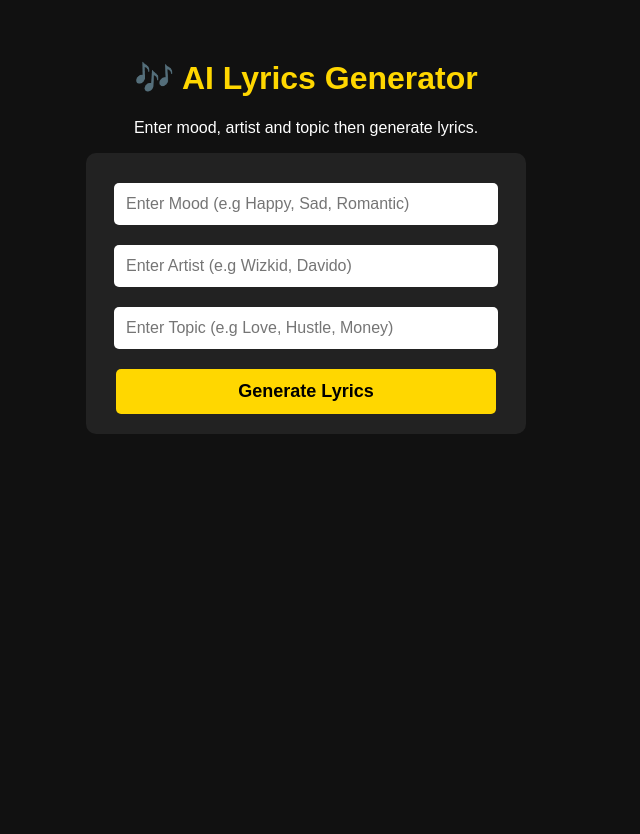
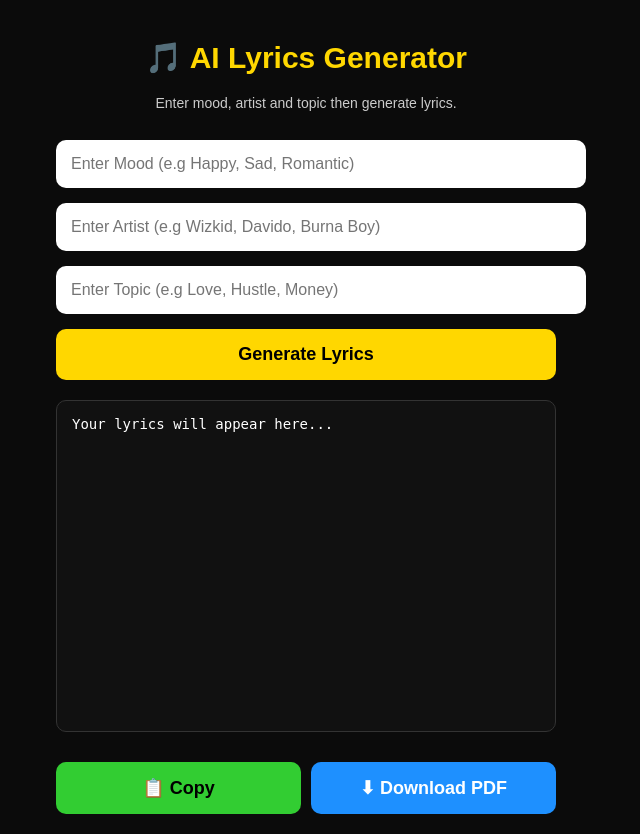
Before and after one commit to connormonday325-sketch/lyrics_generator, a Flask app: page / in a window 1280 px wide. Shown: the whole page, without its empty margins (334-974 px from the left). Before the commit the page ends 434 px from the top, so only its background shows below. Run offline with Flask 3, Linux system fonts and the light colour scheme; some libraries are stand-ins or nearby versions.

Commit message:
Update index.html

```diff
--- a/templates/index.html
+++ b/templates/index.html
@@ -7,141 +7,177 @@
 
   <style>
     body {
+      background: #0b0b0b;
+      color: white;
       font-family: Arial, sans-serif;
-            background: #111;
-            color: white;
-            text-align: center;
-            padding: 30px;
+      margin: 0;
+      padding: 0;
+    }
+
+    .container {
+      max-width: 500px;
+      margin: auto;
+      padding: 20px;
     }
 
     h1 {
+      text-align: center;
       color: gold;
+      font-size: 30px;
     }
 
-        form {
-            background: #222;
-            padding: 20px;
-            border-radius: 10px;
-            max-width: 400px;
-            margin: auto;
+    p {
+      text-align: center;
+      color: #ccc;
+      font-size: 14px;
     }
 
     input {
-            width: 90%;
-            padding: 12px;
-            margin: 10px 0;
+      width: 100%;
+      padding: 15px;
+      margin-top: 15px;
+      border-radius: 10px;
       border: none;
-            border-radius: 5px;
       font-size: 16px;
     }
 
     button {
+      width: 100%;
+      padding: 15px;
+      margin-top: 15px;
+      border-radius: 10px;
+      border: none;
+      font-size: 18px;
+      font-weight: bold;
+      cursor: pointer;
+    }
+
+    #generateBtn {
       background: gold;
       color: black;
-            padding: 12px;
-            border: none;
-            border-radius: 5px;
-            width: 95%;
-            font-size: 18px;
-            cursor: pointer;
-            font-weight: bold;
-            margin-top: 10px;
     }
 
-        button:hover {
-            background: orange;
+    #copyBtn {
+      background: limegreen;
+      color: black;
+    }
+
+    #downloadBtn {
+      background: dodgerblue;
+      color: white;
     }
 
     .lyrics-box {
-            margin-top: 30px;
-            background: #222;
-            padding: 20px;
+      background: #111;
+      margin-top: 20px;
+      padding: 15px;
       border-radius: 10px;
-            max-width: 700px;
-            margin-left: auto;
-            margin-right: auto;
-            text-align: left;
       white-space: pre-wrap;
-            line-height: 1.6;
-        }
-
-        .copy-btn {
-            background: limegreen;
-            color: white;
-            width: 48%;
-        }
-
-        .copy-btn:hover {
-            background: green;
-        }
-
-        .download-btn {
-            background: dodgerblue;
-            color: white;
-            width: 48%;
-        }
-
-        .download-btn:hover {
-            background: royalblue;
+      font-family: monospace;
+      font-size: 14px;
+      height: 300px;
+      overflow-y: auto;
+      border: 1px solid #333;
     }
 
     .btn-row {
       display: flex;
-            justify-content: space-between;
       gap: 10px;
       margin-top: 15px;
+    }
+
+    .btn-row button {
+      width: 50%;
+    }
+
+    .loading {
+      text-align: center;
+      margin-top: 10px;
+      color: gold;
+      font-weight: bold;
     }
   </style>
 </head>
 
 <body>
-
-    <h1>🎶 AI Lyrics Generator</h1>
+  <div class="container">
+    <h1>🎵 AI Lyrics Generator</h1>
     <p>Enter mood, artist and topic then generate lyrics.</p>
 
-    <form action="/generate" method="POST">
-        <input type="text" name="mood" placeholder="Enter Mood (e.g Happy, Sad, Romantic)" required>
-        <input type="text" name="artist" placeholder="Enter Artist (e.g Wizkid, Davido)" required>
-        <input type="text" name="topic" placeholder="Enter Topic (e.g Love, Hustle, Money)" required>
+    <input type="text" id="mood" placeholder="Enter Mood (e.g Happy, Sad, Romantic)">
+    <input type="text" id="artist" placeholder="Enter Artist (e.g Wizkid, Davido, Burna Boy)">
+    <input type="text" id="topic" placeholder="Enter Topic (e.g Love, Hustle, Money)">
 
-        <button type="submit">Generate Lyrics</button>
-    </form>
+    <button id="generateBtn" onclick="generateLyrics()">Generate Lyrics</button>
 
-    {% if lyrics %}
-    <div class="lyrics-box">
-        <h2>🎵 Generated Lyrics</h2>
-        <pre id="lyricsText">{{ lyrics }}</pre>
+    <div id="loadingText" class="loading" style="display:none;">Generating lyrics...</div>
+
+    <div class="lyrics-box" id="lyricsBox">Your lyrics will appear here...</div>
 
     <div class="btn-row">
-            <button class="copy-btn" onclick="copyLyrics()">📋 Copy</button>
-            <button class="download-btn" onclick="downloadPDF()">⬇ Download PDF</button>
+      <button id="copyBtn" onclick="copyLyrics()">📋 Copy</button>
+      <button id="downloadBtn" onclick="downloadPDF()">⬇ Download PDF</button>
     </div>
   </div>
-    {% endif %}
-
-    <!-- jsPDF Library -->
-    <script src="https://cdnjs.cloudflare.com/ajax/libs/jspdf/2.5.1/jspdf.umd.min.js"></script>
 
   <script>
-        function copyLyrics() {
-            let text = document.getElementById("lyricsText").innerText;
-            navigator.clipboard.writeText(text);
-            alert("Lyrics copied successfully!");
+    async function generateLyrics() {
+      let mood = document.getElementById("mood").value;
+      let artist = document.getElementById("artist").value;
+      let topic = document.getElementById("topic").value;
+
+      document.getElementById("loadingText").style.display = "block";
+      document.getElementById("lyricsBox").innerText = "";
+
+      const response = await fetch("/generate", {
+        method: "POST",
+        headers: {
+          "Content-Type": "application/json"
+        },
+        body: JSON.stringify({
+          mood: mood,
+          artist: artist,
+          topic: topic
+        })
+      });
+
+      const data = await response.json();
+      document.getElementById("lyricsBox").innerText = data.lyrics;
+
+      document.getElementById("loadingText").style.display = "none";
     }
 
-        function downloadPDF() {
-            const { jsPDF } = window.jspdf;
-            let doc = new jsPDF();
+    function copyLyrics() {
+      const lyrics = document.getElementById("lyricsBox").innerText;
+      navigator.clipboard.writeText(lyrics);
+      alert("Lyrics copied!");
+    }
 
-            let text = document.getElementById("lyricsText").innerText;
+    async function downloadPDF() {
+      const lyrics = document.getElementById("lyricsBox").innerText;
 
-            doc.setFont("courier");
-            doc.setFontSize(12);
+      if (lyrics.trim() === "" || lyrics.includes("Your lyrics will appear here")) {
+        alert("Generate lyrics first!");
+        return;
+      }
 
-            let lines = doc.splitTextToSize(text, 180);
-            doc.text(lines, 10, 10);
+      const response = await fetch("/download_pdf", {
+        method: "POST",
+        headers: {
+          "Content-Type": "application/json"
+        },
+        body: JSON.stringify({ lyrics: lyrics })
+      });
 
-            doc.save("lyrics.pdf");
+      const blob = await response.blob();
+      const url = window.URL.createObjectURL(blob);
+
+      const a = document.createElement("a");
+      a.href = url;
+      a.download = "AI_Lyrics.pdf";
+      document.body.appendChild(a);
+      a.click();
+      a.remove();
     }
   </script>
 
```
Lines whose indentation alone changed are shown as unchanged.
